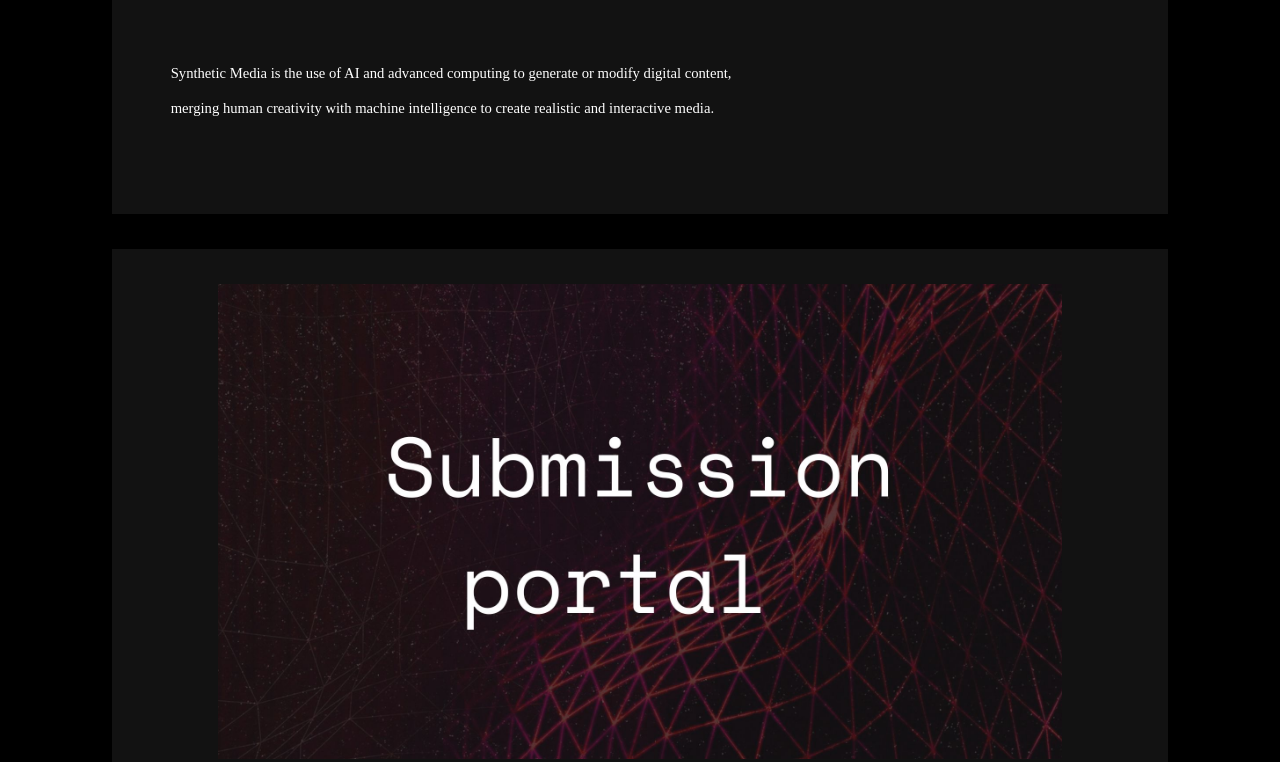
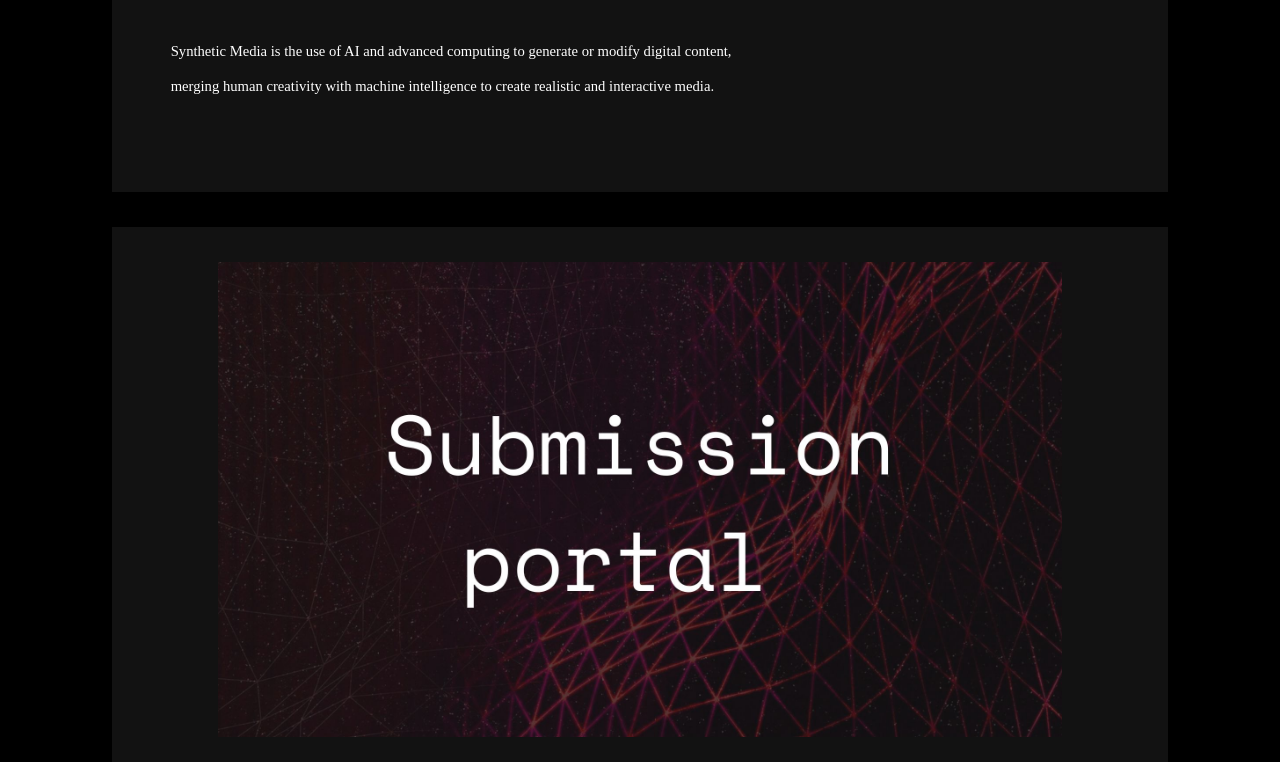
Before and after one commit to ICTSPGCK/ictspgck, a plain HTML site: page index.html in a window 1280 px wide. Shown: the part 1484-2246 px from the top of the page. Drawn offline with Linux system fonts and the light colour scheme; files whose address does not match are found by name; a web font is replaced by a local one.

Commit message:
Update index.html

```diff
--- a/index.html
+++ b/index.html
@@ -69,7 +69,7 @@
 									<span class="date">Synthetic Media Concept</span>
 
 
-							<center><img class="image main" src="pic01.png" alt="" /><center>
+							<center><img class="image fit " src="pic01.png" alt="" /><center>
 								 <p><font face="Bahnschrift">Synthetic Media is the use of AI and advanced computing to generate or modify digital content,
 									<br> merging human creativity with machine intelligence to create realistic and interactive media. </p>
 								</header>
```
